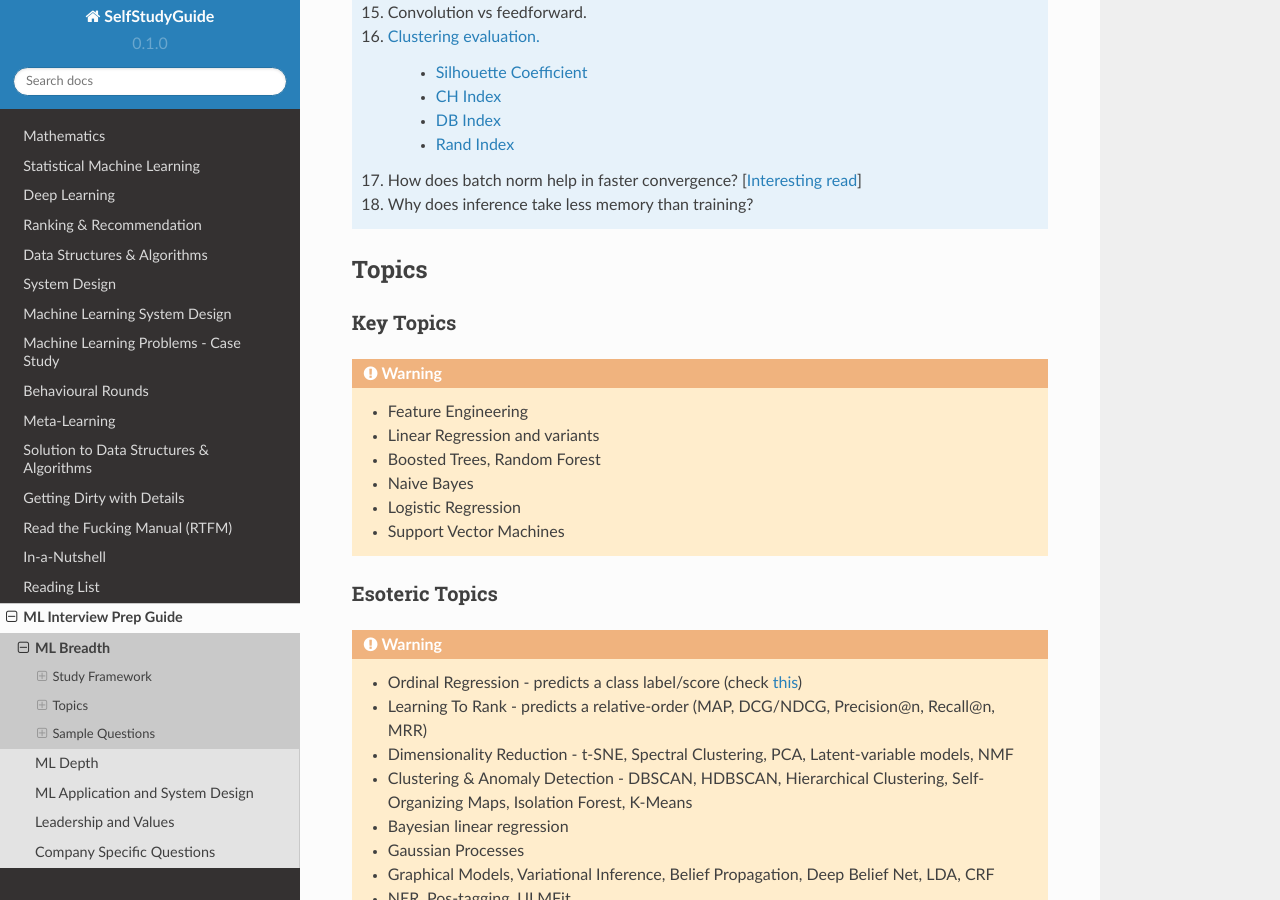
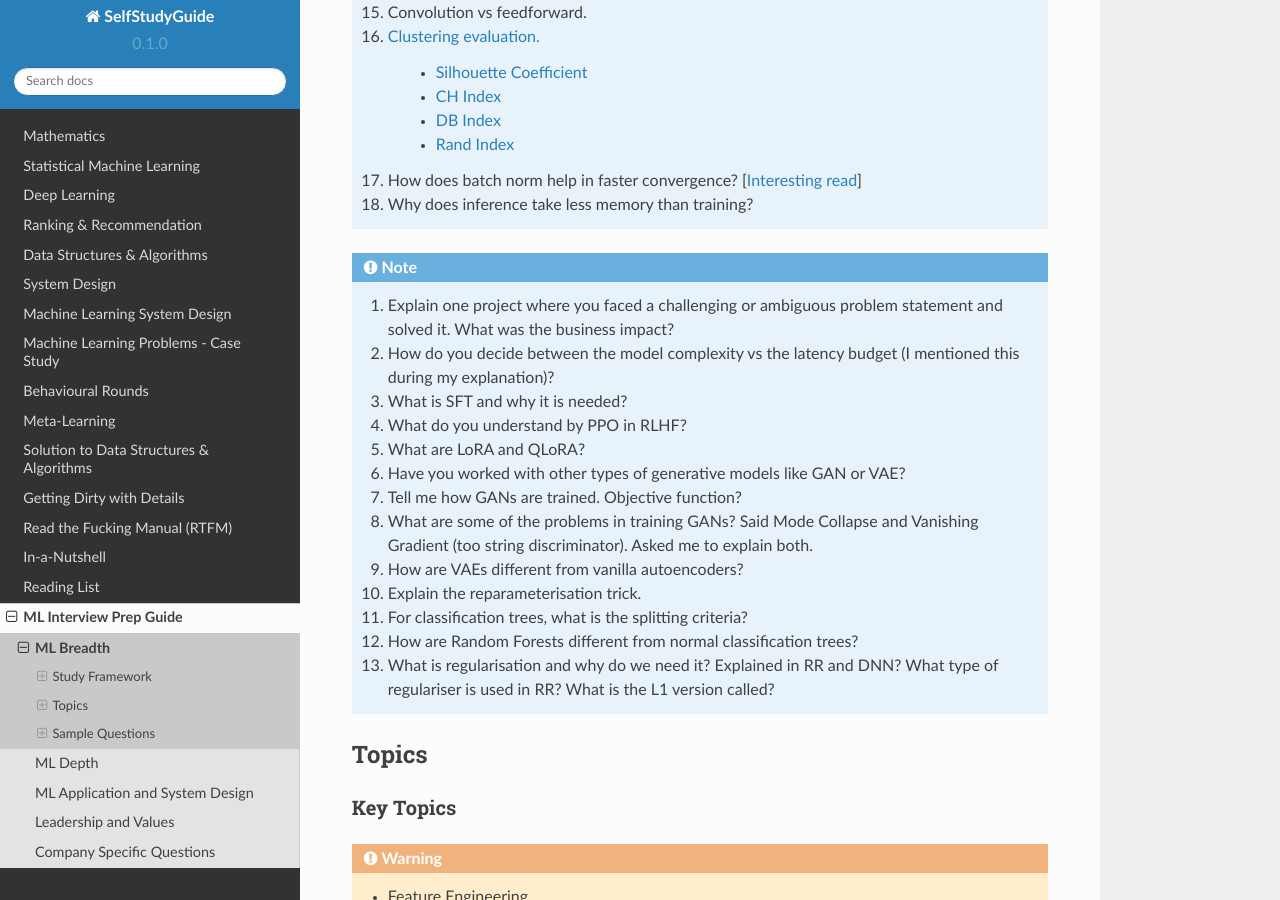
Before and after one commit to uselesstechjunks/leetcode, a Sphinx documentation site: the page built from docs/source/interviews/breadth.rst, in a window 1280 px wide and 900 px high, scrolled down 1463 px. Built offline with Sphinx 7.4.7 and the Read the Docs theme 2.0.0, drawn with Linux system fonts in a browser that asks for light colours.

Commit message:
Update breadth.rst (#160)

```diff
--- a/docs/source/interviews/breadth.rst
+++ b/docs/source/interviews/breadth.rst
@@ -62,6 +62,21 @@ Sample Questions
 
 	17. How does batch norm help in faster convergence? [`Interesting read <https://blog.paperspace.com/busting-the-myths-about-batch-normalization/>`_]
 	18. Why does inference take less memory than training?
+
+.. note::
+	1. Explain one project where you faced a challenging or ambiguous problem statement and solved it. What was the business impact?
+	2. How do you decide between the model complexity vs the latency budget (I mentioned this during my explanation)?
+	3. What is SFT and why it is needed?
+	4. What do you understand by PPO in RLHF?
+	5. What are LoRA and QLoRA?
+	6. Have you worked with other types of generative models like GAN or VAE?
+	7. Tell me how GANs are trained. Objective function?
+	8. What are some of the problems in training GANs? Said Mode Collapse and Vanishing Gradient (too string discriminator). Asked me to explain both.
+	9. How are VAEs different from vanilla autoencoders?
+	10. Explain the reparameterisation trick.
+	11. For classification trees, what is the splitting criteria?
+	12. How are Random Forests different from normal classification trees?
+	13. What is regularisation and why do we need it? Explained in RR and DNN? What type of regulariser is used in RR? What is the L1 version called?
 
 Topics
 ********************************************************************************
```
